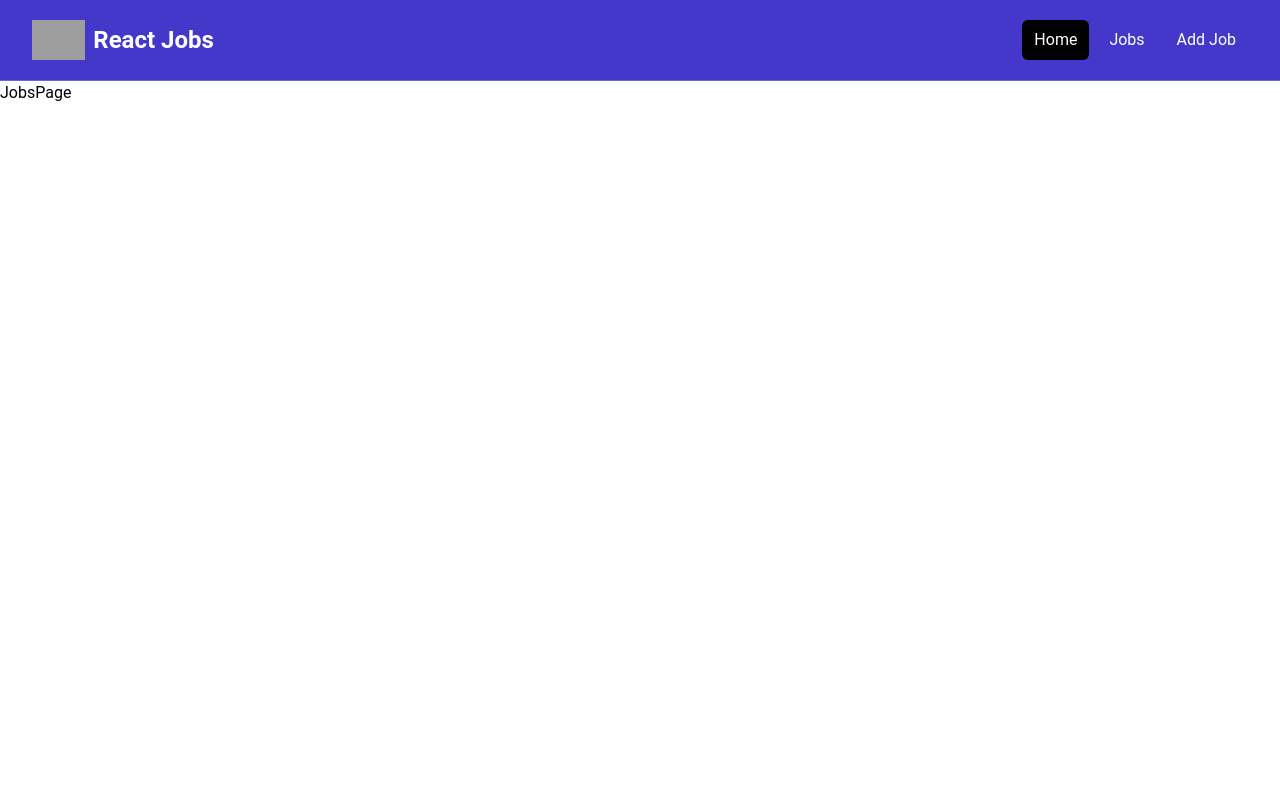
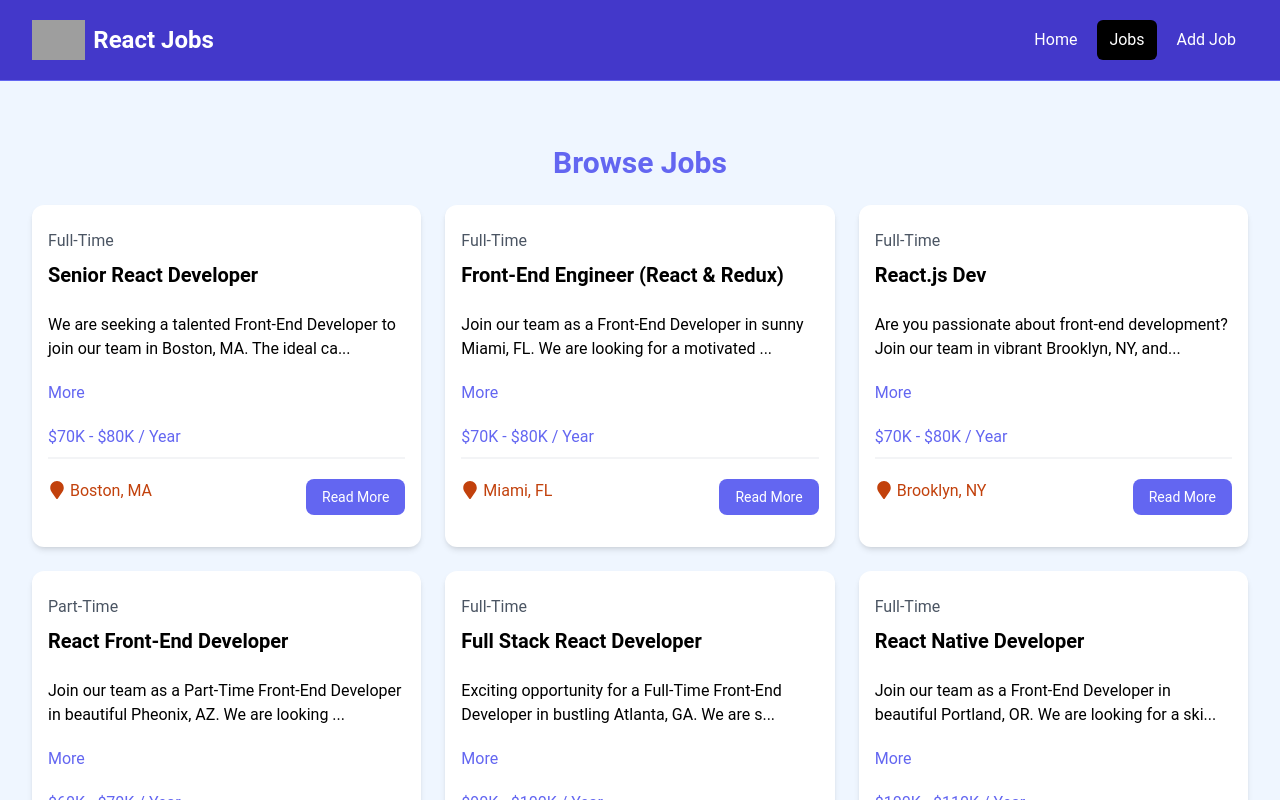
Before and after one commit to TanelPauls/Projects, a React (Vite) app in the folder React/JobsProject/: page /jobs in a window 1280 px wide. Shown: the top 800 px of the page. Built offline with nearby package versions, Linux system fonts and the light colour scheme; grey boxes are pictures that could not be loaded.

Commit message:
ReactJobsProject: added Jobs Page.

```diff
--- a/React/JobsProject/src/components/JobListings.jsx
+++ b/React/JobsProject/src/components/JobListings.jsx
@@ -2,18 +2,18 @@
 import jobs from '../jobs.json'
 import JobListing from './JobListing'
 
-const JobListings = () => {
-  const recentJobs=jobs.slice(0,3);
+const JobListings = ({isHome=false}) => {
+  const jobListings = isHome ? jobs.slice(0,3) : jobs;
 
   return (
     <>
         <section className="bg-blue-50 px-4 py-10">
       <div className="container-xl lg:container m-auto">
         <h2 className="text-3xl font-bold text-indigo-500 mb-6 text-center">
-          Browse Jobs
+          {isHome ? 'Recent Jobs' : 'Browse Jobs'}
         </h2>
         <div className="grid grid-cols-1 md:grid-cols-3 gap-6">
-          { recentJobs.map((job)=>(
+          { jobListings.map((job)=>(
             <JobListing key={job.id} job={ job } />
         ))}
 
--- a/React/JobsProject/src/components/Navbar.jsx
+++ b/React/JobsProject/src/components/Navbar.jsx
@@ -1,8 +1,9 @@
 import React from 'react'
-import { Link } from 'react-router-dom'
+import { NavLink } from 'react-router-dom'
 import logo from '../assets/images/logo.png';
 
 const Navbar = () => {
+  const linkClass= ({isActive})=> isActive? 'bg-black text-white hover:bg-gray-900 hover:text-white rounded-md px-3 py-2' : 'text-white hover:bg-gray-900 hover:text-white rounded-md px-3 py-2'
   return (
     <>
     <nav className="bg-indigo-700 border-b border-indigo-500">
@@ -12,7 +13,7 @@
             className="flex flex-1 items-center justify-center md:items-stretch md:justify-start"
           >
 {/*             <!-- Logo --> */}
-            <Link className="flex flex-shrink-0 items-center mr-4" to="/">
+            <NavLink className="flex flex-shrink-0 items-center mr-4" to="/">
               <img
                 className="h-10 w-auto"
                 src={logo}
@@ -20,21 +21,21 @@
               />
               <span className="hidden md:block text-white text-2xl font-bold ml-2"
                 >React Jobs</span>
-            </Link>
+            </NavLink>
             <div className="md:ml-auto">
               <div className="flex space-x-2">
-                <Link
+                <NavLink
                   to="/"
-                  className="text-white bg-black hover:bg-gray-900 hover:text-white rounded-md px-3 py-2"
-                  >Home</Link>
-                <Link
+                  className={linkClass}
+                  >Home</NavLink>
+                <NavLink
                   to="/jobs"
-                  className="text-white hover:bg-gray-900 hover:text-white rounded-md px-3 py-2"
-                  >Jobs</Link>
-                <Link
+                  className={linkClass}
+                  >Jobs</NavLink>
+                <NavLink
                   to="/add-job"
-                  className="text-white hover:bg-gray-900 hover:text-white rounded-md px-3 py-2"
-                  >Add Job</Link>
+                  className={linkClass}
+                  >Add Job</NavLink>
               </div>
             </div>
           </div>
--- a/React/JobsProject/src/pages/HomePage.jsx
+++ b/React/JobsProject/src/pages/HomePage.jsx
@@ -9,7 +9,7 @@
     <>
       <Hero />
       <HomeCards />
-      <JobListings />
+      <JobListings isHome={true} />
       <ViewAllJobs />
     </>
   )
--- a/React/JobsProject/src/pages/JobsPage.jsx
+++ b/React/JobsProject/src/pages/JobsPage.jsx
@@ -1,8 +1,11 @@
 import React from 'react'
+import JobListings from '../components/JobListings'
 
 const JobsPage = () => {
   return (
-    <div>JobsPage</div>
+    <section className='bg-blue-50 px-4 py-6'>
+      <JobListings />
+    </section>
   )
 }
 
```
